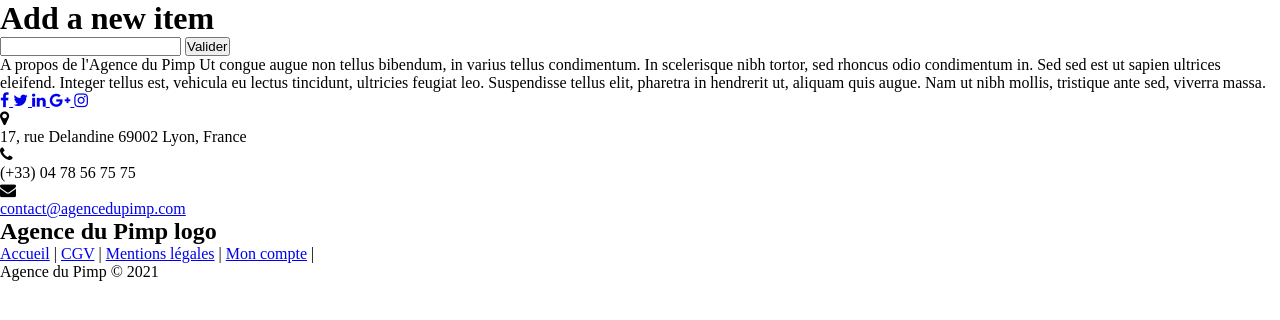
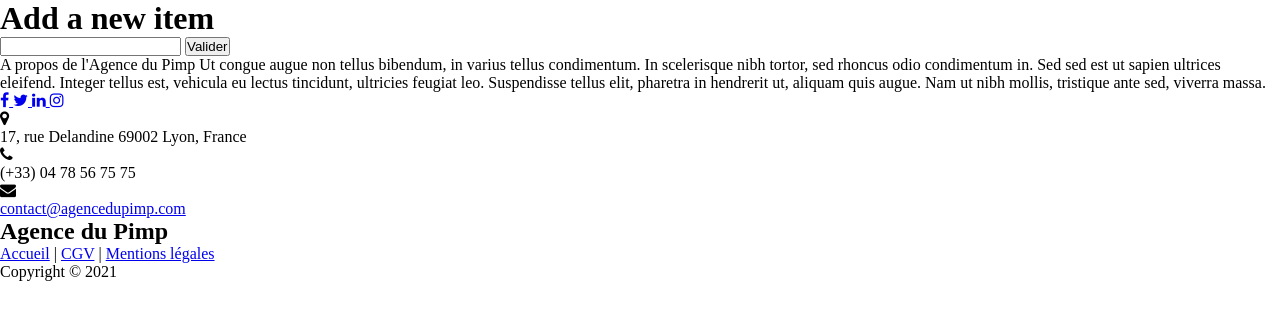
Before and after one commit to furkanKrdmr/Pimp_Agency, a PHP site: template src/View/Item/add.html.twig in a window 1280 px wide. Shown: the part 126-446 px from the top of the page. Run offline with PHP 8.4, Linux system fonts and the light colour scheme; the template is opened without the code that fills it, so the values that code supplies are empty; some libraries are stand-ins or nearby versions.

Commit message:
resolve US12

```diff
--- a/src/View/Item/footer.html.twig
+++ b/src/View/Item/footer.html.twig
@@ -16,9 +16,6 @@
 			</a>
 			<a href="#">
 				<i class="fa fa-linkedin"></i>
-			</a>
-			<a href="#">
-				<i class="fa fa-google-plus"></i>
 			</a>
 			<a href="#">
 				<i class="fa fa-instagram"></i>
@@ -49,8 +46,7 @@
 	</div>
 	<div class="footer-right col-md-4 col-sm-6">
 		<h2>
-			Agence du Pimp<span>
-				logo</span>
+			Agence du Pimp
 		</h2>
 		<p class="menu">
 			<a href="#">
@@ -61,14 +57,11 @@
 			|
 			<a href="#">
 				Mentions légales</a>
-			|
-			<a href="#">
-				Mon compte</a>
-			|
+
 
 		</p>
 		<p class="name">
-			Agence du Pimp &copy; 2021</p>
+			Copyright &copy; 2021</p>
 	</div>
 </footer>
 <!-- Footer -->
```
Also changed, not shown: public/assets/css/vitrine_style.css (renamed from public/assets/css/vitirne_style.css).
